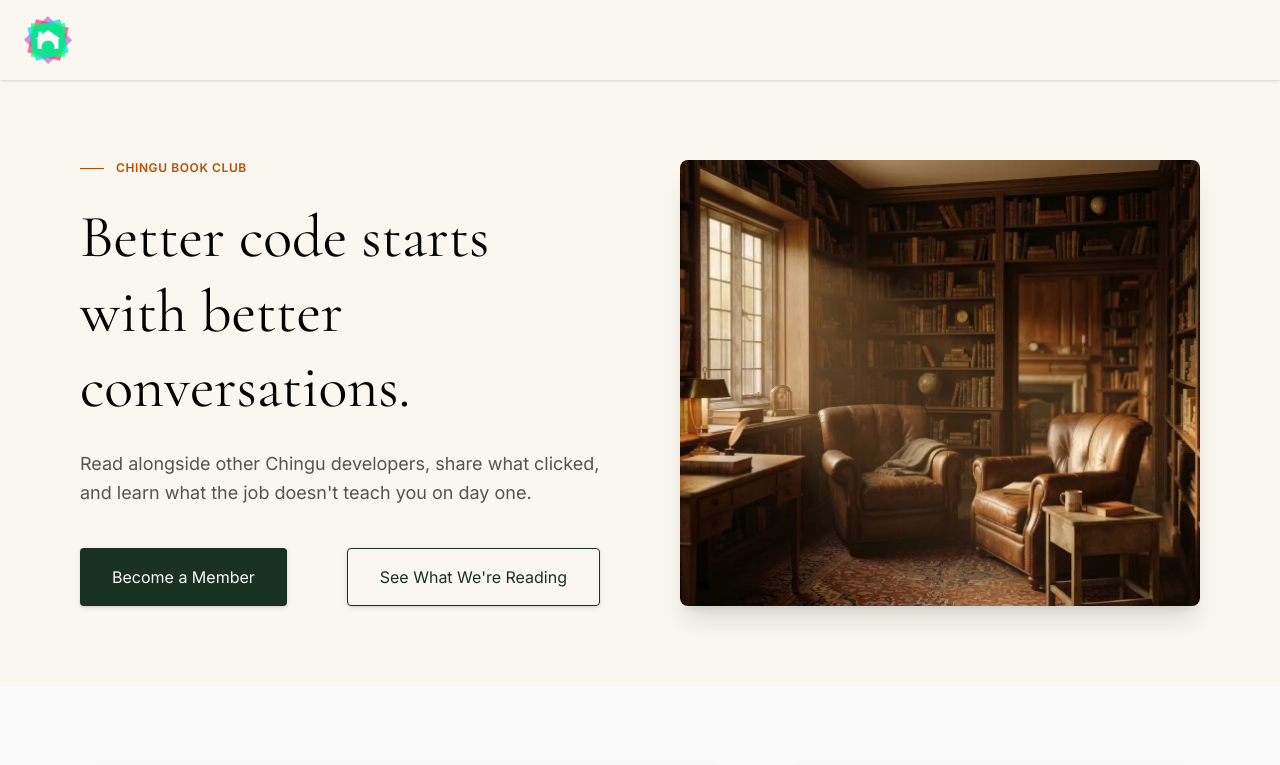
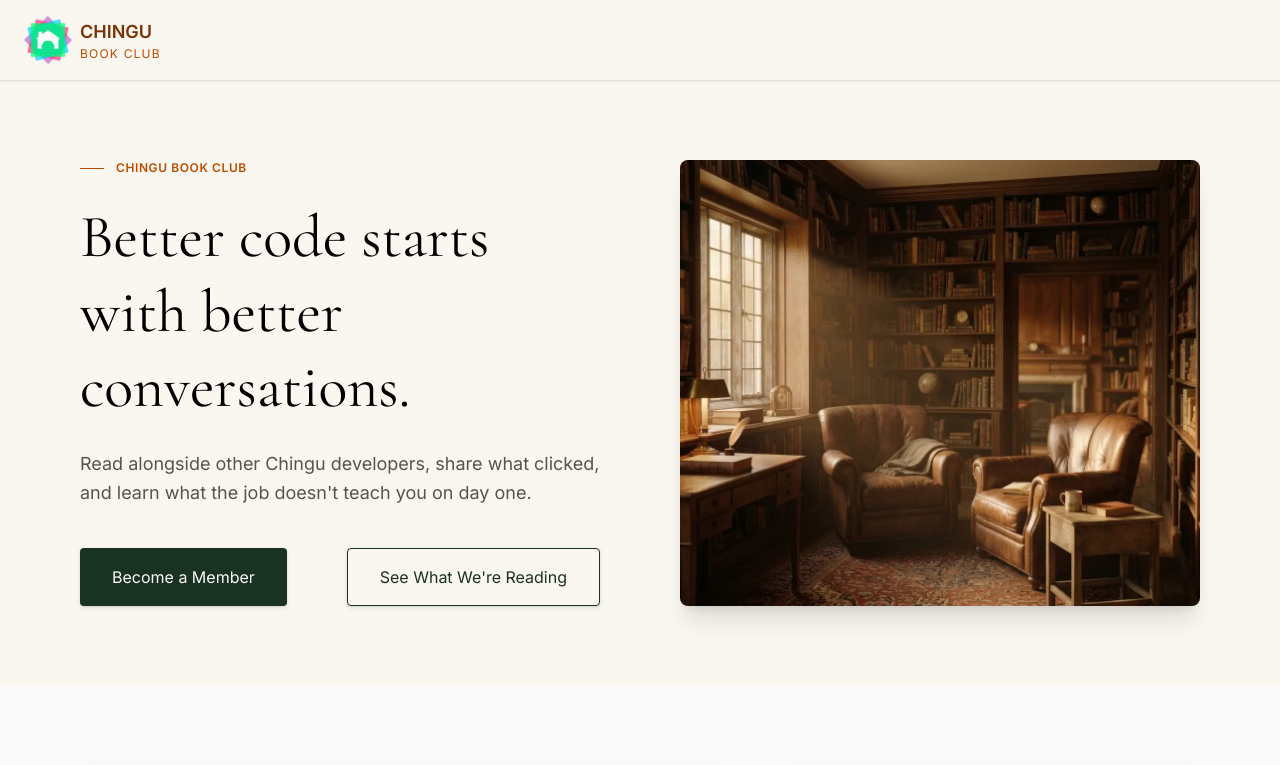
Before and after one commit to chingu-voyages/V62-tier3-team-34, an Angular app in the folder client/: page / in a window 1280 px wide. Shown: the top 765 px of the page. Built offline with nearby package versions, Linux system fonts and the light colour scheme.

Commit message:
Add header title and subtitle

```diff
--- a/client/src/app/header/header.html
+++ b/client/src/app/header/header.html
@@ -5,6 +5,13 @@
             <img
             src="/images/chingu_actual_logo.png" alt="Chingu Book Club logo"
             class="w-10 h-10 sm:w-12 sm:h-12 object-contain">
+            <div><h1 class="text-lg sm:text-x1 font-bold text-amber-900">
+                CHINGU
+            </h1>
+        <p class="text-xs tracking-widest text-amber-700">
+            BOOK CLUB
+        </p>
+    </div>
          </a>
 
     </div>
```
